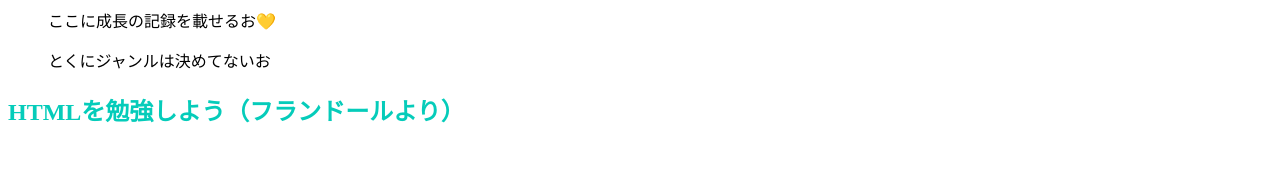
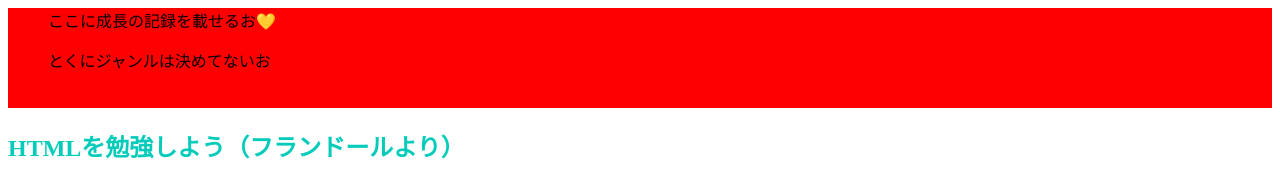
Before and after one commit to tabounahimajin/diary, a plain HTML site: page index.html in a window 1280 px wide. Drawn offline with Linux system fonts and the light colour scheme.

Commit message:
Update stylesheet.css

```diff
--- a/stylesheet.css
+++ b/stylesheet.css
@@ -2,3 +2,8 @@
 {
     color: #05ccba;
 }
+.header
+{
+    height:100px;
+    background-color:#ff0000;
+}
```
